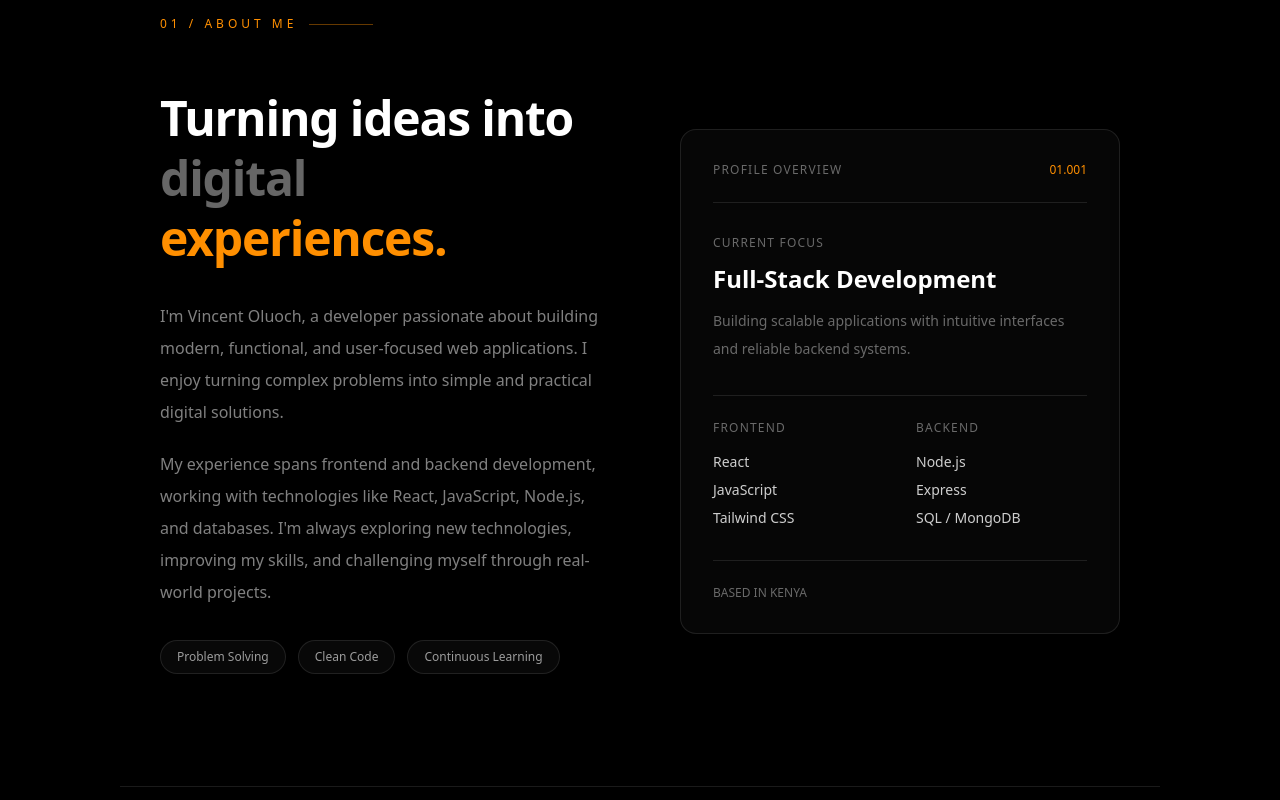
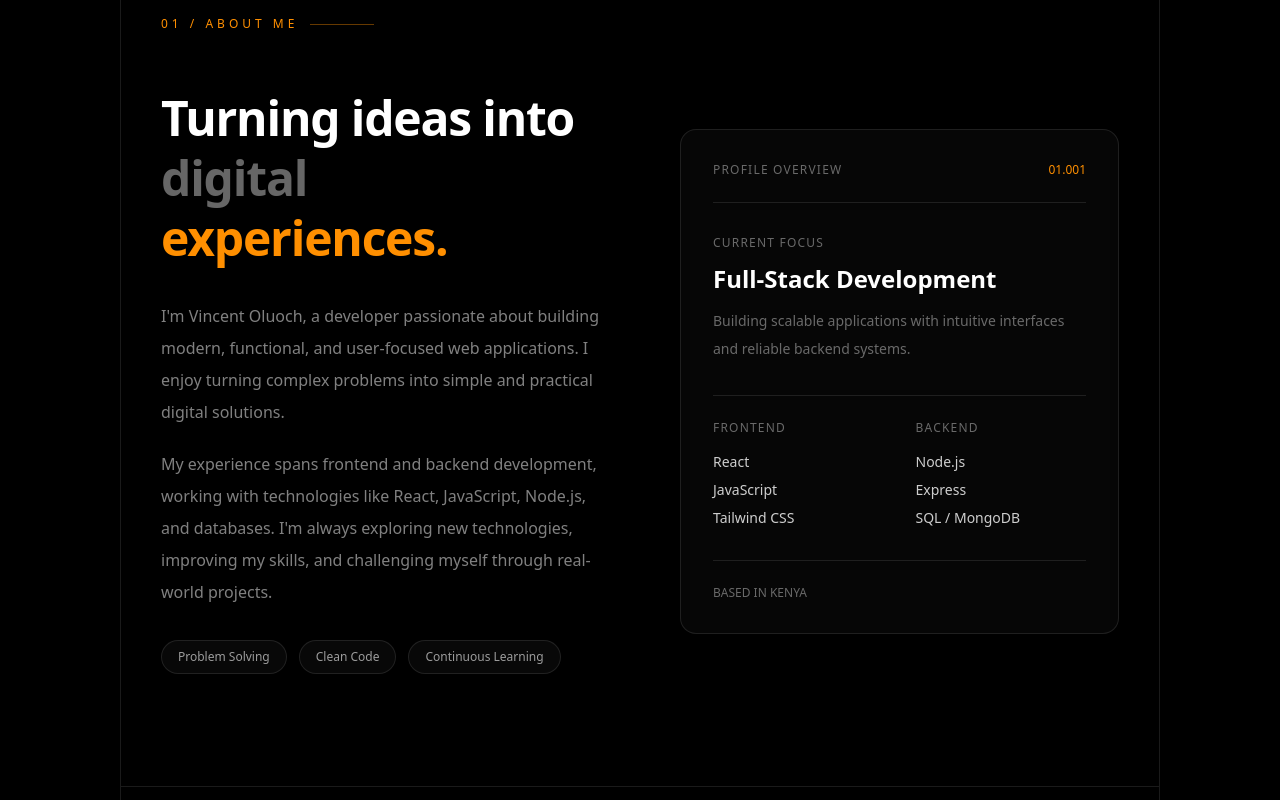
Before and after one commit to oluochvn/p20, a React (Vite) app: page / in a window 1280 px wide. Shown: the part 840-1640 px from the top of the page. Built offline with nearby package versions, Linux system fonts and the light colour scheme; some icons are missing; a web font is replaced by a local one.

Commit message:
vertical ln

```diff
--- a/src/App.tsx
+++ b/src/App.tsx
@@ -1,7 +1,7 @@
-
 function App() {
   return (
-    <div className="bg-black min-h-screen text-white pr-30 pl-30 pt-7">
+    <div className="bg-black min-h-screen text-white px-30 pt-7 pb-6">
+      <div className="border-l border-r border-white/10 min-h-screen">
 
         <nav className="sticky top-0 z-50 flex justify-between items-center border-b border-white/10 backdrop-blur-md px-10 py-5">
           <div>
@@ -80,7 +80,6 @@ function App() {
 
           <div className="grid grid-cols-1 md:grid-cols-2 gap-16 lg:gap-20 items-center">
 
-
             <div>
               <h2 className="text-4xl md:text-5xl font-semibold tracking-tight leading-tight">
                 Turning ideas into
@@ -104,10 +103,7 @@ function App() {
 
               <div className="flex flex-wrap gap-3 mt-8">
                 {["Problem Solving", "Clean Code", "Continuous Learning"].map((item) => (
-                <span
-                  key={item}
-                  className="border border-white/10 bg-white/[0.03] px-4 py-2 rounded-full text-xs text-white/60 hover:border-[#FF8F00]/50 hover:text-[#FF8F00] transition"
-                >
+                  <span key={item} className="border border-white/10 bg-white/[0.03] px-4 py-2 rounded-full text-xs text-white/60 hover:border-[#FF8F00]/50 hover:text-[#FF8F00] transition">
                     {item}
                   </span>
                 ))}
@@ -115,10 +111,7 @@ function App() {
             </div>
 
             <div className="relative">
-
-            <div className="absolute"></div>
-
-            <div className="relative border border-white/10 bg-white/[0.025]  rounded-2xl p-8">
+              <div className="relative border border-white/10 bg-white/[0.025] rounded-2xl p-8">
 
                 <div className="flex justify-between items-center border-b border-white/10 pb-6">
                   <span className="text-xs tracking-widest text-white/40">
@@ -143,7 +136,6 @@ function App() {
                 </div>
 
                 <div className="border-t border-white/10 pt-6 grid grid-cols-2 gap-8">
-
                   <div>
                     <p className="text-white/40 text-xs tracking-widest mb-3">
                       FRONTEND
@@ -165,14 +157,12 @@ function App() {
                       SQL / MongoDB
                     </p>
                   </div>
-
                 </div>
 
                 <div className="border-t border-white/10 mt-7 pt-6 flex flex-wrap items-center justify-between gap-3">
                   <span className="text-white/40 text-xs">
                     BASED IN KENYA
                   </span>
-
                 </div>
 
               </div>
@@ -180,8 +170,6 @@ function App() {
 
           </div>
         </section>
-
-
 
         <section id="projects" className="max-w-7xl mx-auto px-10 py-20 border-t border-white/10">
 
@@ -200,17 +188,14 @@ function App() {
               </p>
             </div>
 
-    <a href="https://github.com/oluochvn" target="_blank" rel="noopener noreferrer"
-      className="text-xs text-white/50 hover:text-[#FF8F00] transition">
+            <a href="https://github.com/oluochvn" target="_blank" rel="noopener noreferrer" className="text-xs text-white/50 hover:text-[#FF8F00] transition">
               GitHub ↗
             </a>
           </div>
 
           <div className="grid grid-cols-1 md:grid-cols-2 gap-5">
 
-
             <div className="group border border-white/10 bg-white/[0.02] rounded-xl overflow-hidden hover:border-white/20 transition">
-
               <div className="relative h-36 bg-[#101010] flex items-center justify-center">
                 <p className="text-3xl font-bold tracking-tight">
                   pesa<span className="text-[#FF8F00]">trak</span>
@@ -220,9 +205,7 @@ function App() {
               </div>
 
               <div className="p-5">
-        <h3 className="text-lg font-semibold  transition">
-          Pesatrak
-        </h3>
+                <h3 className="text-lg font-semibold">Pesatrak</h3>
 
                 <p className="text-white/40 text-xs leading-6 mt-2">
                   A personal finance application for tracking transactions,
@@ -238,18 +221,17 @@ function App() {
                 </div>
 
                 <div className="flex gap-5 mt-5 pt-4 border-t border-white/10">
-          <a href="https://trak-gilt.vercel.app/" target="_blank" rel="noopener noreferrer" className="text-xs text-white/60  transition">
+                  <a href="https://trak-gilt.vercel.app/" target="_blank" rel="noopener noreferrer" className="text-xs text-white/60 transition">
                     Live Preview ↗
                   </a>
-          <a href="https://github.com/oluochvn" target="_blank" rel="noopener noreferrer" className="text-xs text-white/60  transition">
+                  <a href="https://github.com/oluochvn" target="_blank" rel="noopener noreferrer" className="text-xs text-white/60 transition">
                     GitHub ↗
                   </a>
                 </div>
               </div>
             </div>
 
-    <div className="group border border-white/10 bg-white/[0.02] rounded-xl overflow-hidden hover:border-white/20  transition">
-
+            <div className="group border border-white/10 bg-white/[0.02] rounded-xl overflow-hidden hover:border-white/20 transition">
               <div className="relative h-36 bg-[#101010] flex items-center justify-center">
                 <p className="text-3xl font-bold tracking-tight">
                   smart<span className="text-[#FF8F00]">season</span>
@@ -259,9 +241,7 @@ function App() {
               </div>
 
               <div className="p-5">
-        <h3 className="text-lg font-semibold transition">
-          SmartSeason
-        </h3>
+                <h3 className="text-lg font-semibold">SmartSeason</h3>
 
                 <p className="text-white/40 text-xs leading-6 mt-2">
                   A field management application with role-based access,
@@ -277,10 +257,10 @@ function App() {
                 </div>
 
                 <div className="flex gap-5 mt-5 pt-4 border-t border-white/10">
-          <a href="https://smart-season-lilac.vercel.app/" target="_blank" rel="noopener noreferrer" className="text-xs text-white/60  transition">
+                  <a href="https://smart-season-lilac.vercel.app/" target="_blank" rel="noopener noreferrer" className="text-xs text-white/60 transition">
                     Live Preview ↗
                   </a>
-          <a href="https://github.com/oluochvn/smartSeason" target="_blank" rel="noopener noreferrer" className="text-xs text-white/60  transition">
+                  <a href="https://github.com/oluochvn/smartSeason" target="_blank" rel="noopener noreferrer" className="text-xs text-white/60 transition">
                     GitHub ↗
                   </a>
                 </div>
@@ -290,8 +270,6 @@ function App() {
           </div>
         </section>
 
-
-
         <section id="contact" className="max-w-7xl mx-auto px-10 py-28 border-t border-white/10">
 
           <div className="flex items-center gap-3 mb-14">
@@ -300,7 +278,6 @@ function App() {
           </div>
 
           <div className="max-w-3xl mx-auto text-center">
-
             <p className="text-[#FF8F00] text-xs tracking-[4px] mb-6">
               HAVE A PROJECT IN MIND?
             </p>
@@ -315,17 +292,12 @@ function App() {
               and opportunities to contribute to interesting work.
             </p>
 
-    <a
-      href="mailto:theevinceke@gmail.com"
-      className="inline-flex items-center gap-3 bg-black text-white px-7 py-3 rounded-full border border-white/40 text-sm font-medium mt-10 hover:bg-white/10 transition duration-300"
-    >
+            <a href="mailto:theevinceke@gmail.com" className="inline-flex items-center gap-3 bg-black text-white px-7 py-3 rounded-full border border-white/40 text-sm font-medium mt-10 hover:bg-white/10 transition duration-300">
               Let's Talk
               <img src="/email2.svg" alt="email" className="w-5 h-5 invert" />
-
             </a>
 
             <div className="flex justify-center items-center gap-7 mt-14">
-
               <a href="mailto:theevinceke@gmail.com" className="text-xs text-white/40 hover:text-[#FF8F00] transition">
                 Email
               </a>
@@ -337,13 +309,10 @@ function App() {
               <a href="https://www.linkedin.com/in/oluochvn/" target="_blank" rel="noopener noreferrer" className="text-xs text-white/40 hover:text-[#FF8F00] transition">
                 LinkedIn
               </a>
-
             </div>
-
           </div>
 
           <div className="flex flex-col sm:flex-row justify-between items-center gap-4 border-t border-white/10 mt-24 pt-7">
-
             <p className="text-xs text-white/30">
               © 2026 Vincent Oluoch. All rights reserved.
             </p>
@@ -351,7 +320,7 @@ function App() {
 
         </section>
 
-
+      </div>
     </div>
   );
 }
```
Lines whose indentation alone changed are shown as unchanged.
